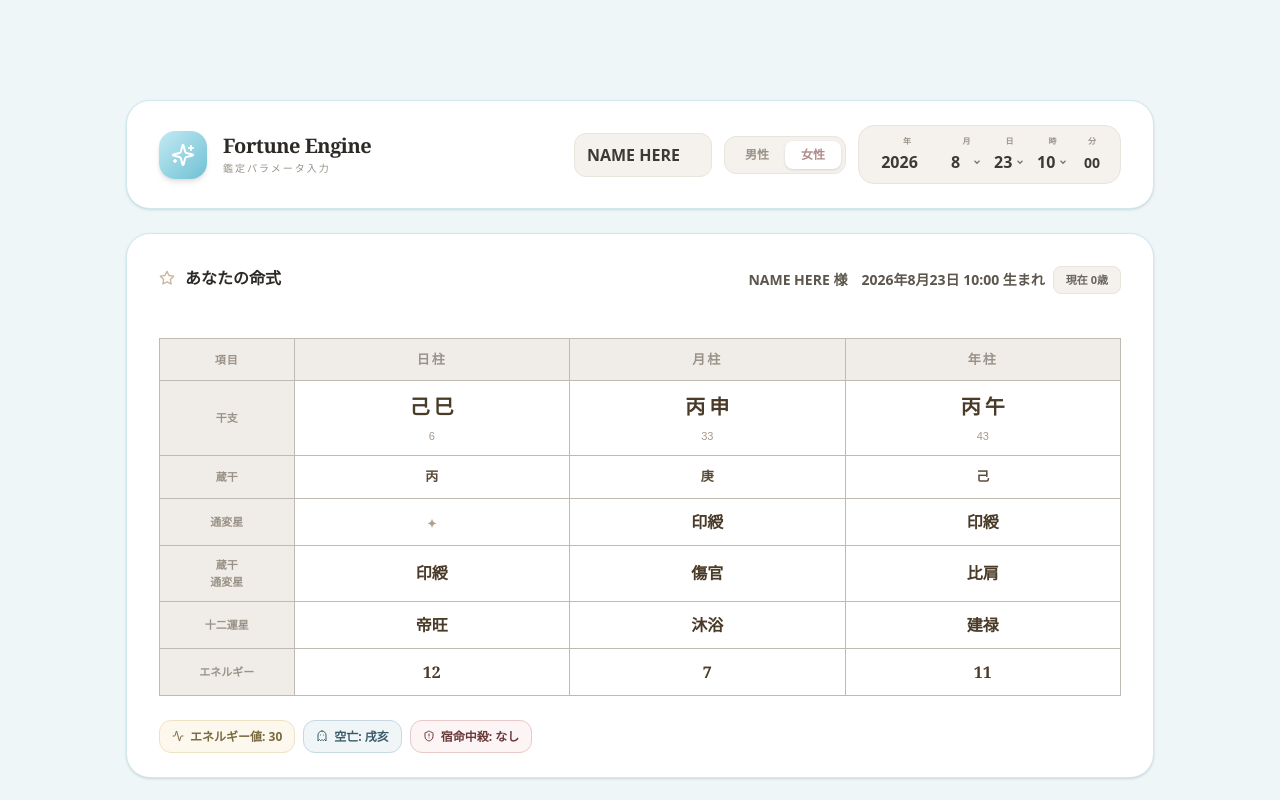
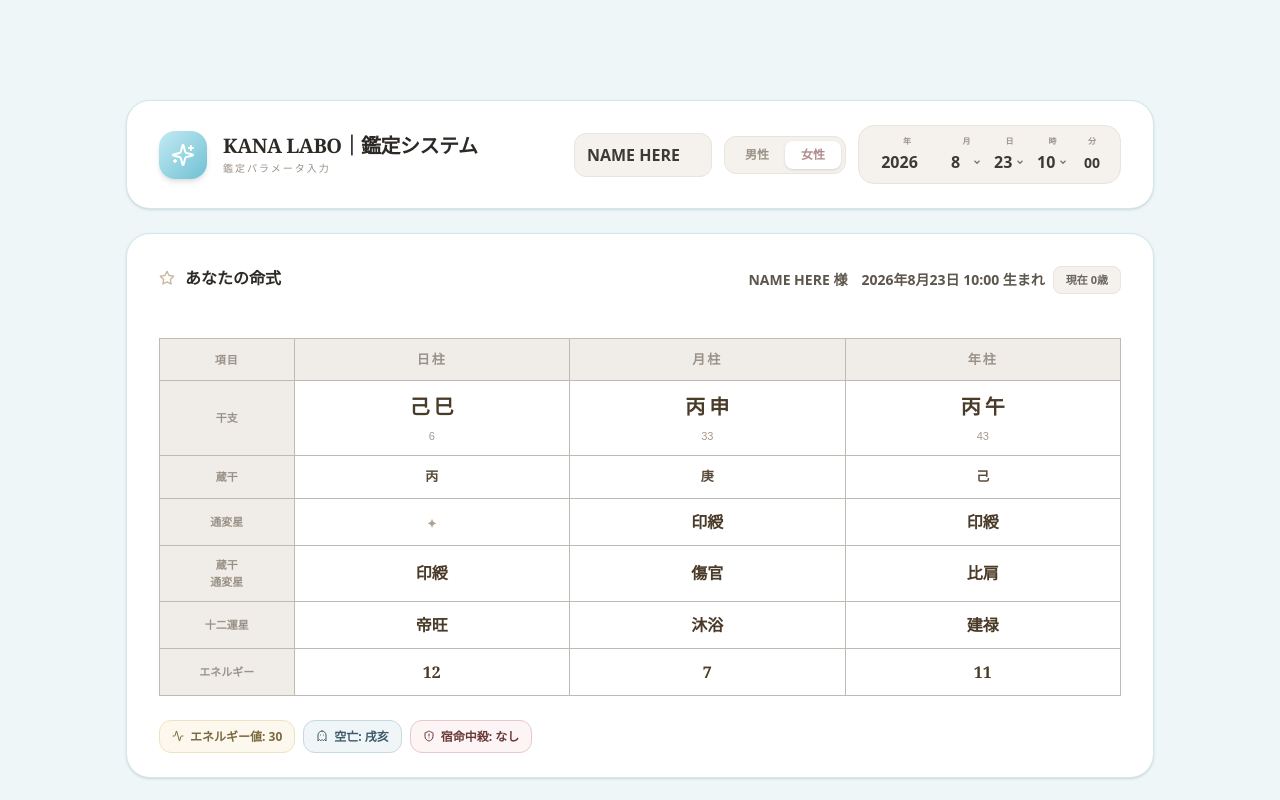
Before and after one commit to furukana1122/labo-apps, a React (Vite) app: page / in a window 1280 px wide. Shown: the top 800 px of the page. Built offline with nearby package versions, Linux system fonts and the light colour scheme.

Commit message:
Update site content

```diff
--- a/src/App.jsx
+++ b/src/App.jsx
@@ -462,7 +462,7 @@ const monthUnkiList = Array.from({ length: 12 }, (_, i) => {
                 <Sparkles className="w-6 h-6 text-white" />
               </div>
               <div>
-                <h1 className="text-xl font-bold text-[#2d2a26] tracking-tight">Fortune Engine</h1>
+                <h1 className="text-xl font-bold text-[#2d2a26] tracking-tight">KANA LABO｜鑑定システム</h1>
                 <p className="text-[10px] text-[#9a9288] tracking-[0.2em] uppercase font-sans">鑑定パラメータ入力</p>
               </div>
             </div>
```
